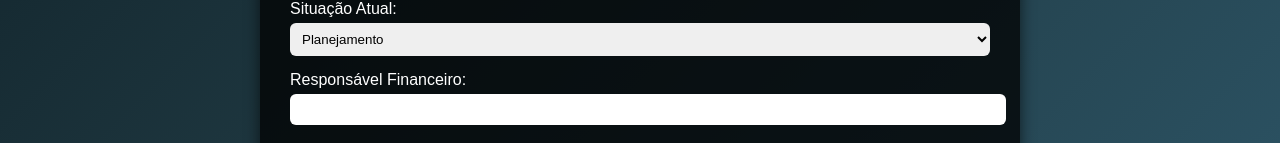
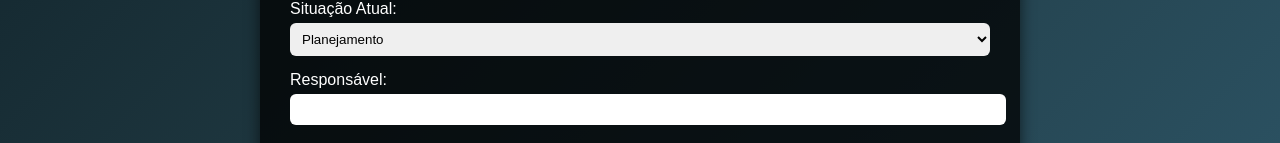
Before and after one commit to WAEngenhariaMA/viabilidade-economica, a plain HTML site: page index.html in a window 1280 px wide. Shown: the part 401-544 px from the top of the page. Drawn offline with Linux system fonts and the light colour scheme.

Commit message:
Update index.html

```diff
--- a/index.html
+++ b/index.html
@@ -92,7 +92,7 @@
                     <option value="Em expansão">Em expansão</option>
                 </select>
 
-                <label for="responsavel">Responsável Financeiro:</label>
+                <label for="responsavel">Responsável:</label>
                 <input type="text" id="responsavel" name="responsavel">
             </div>
 
```
